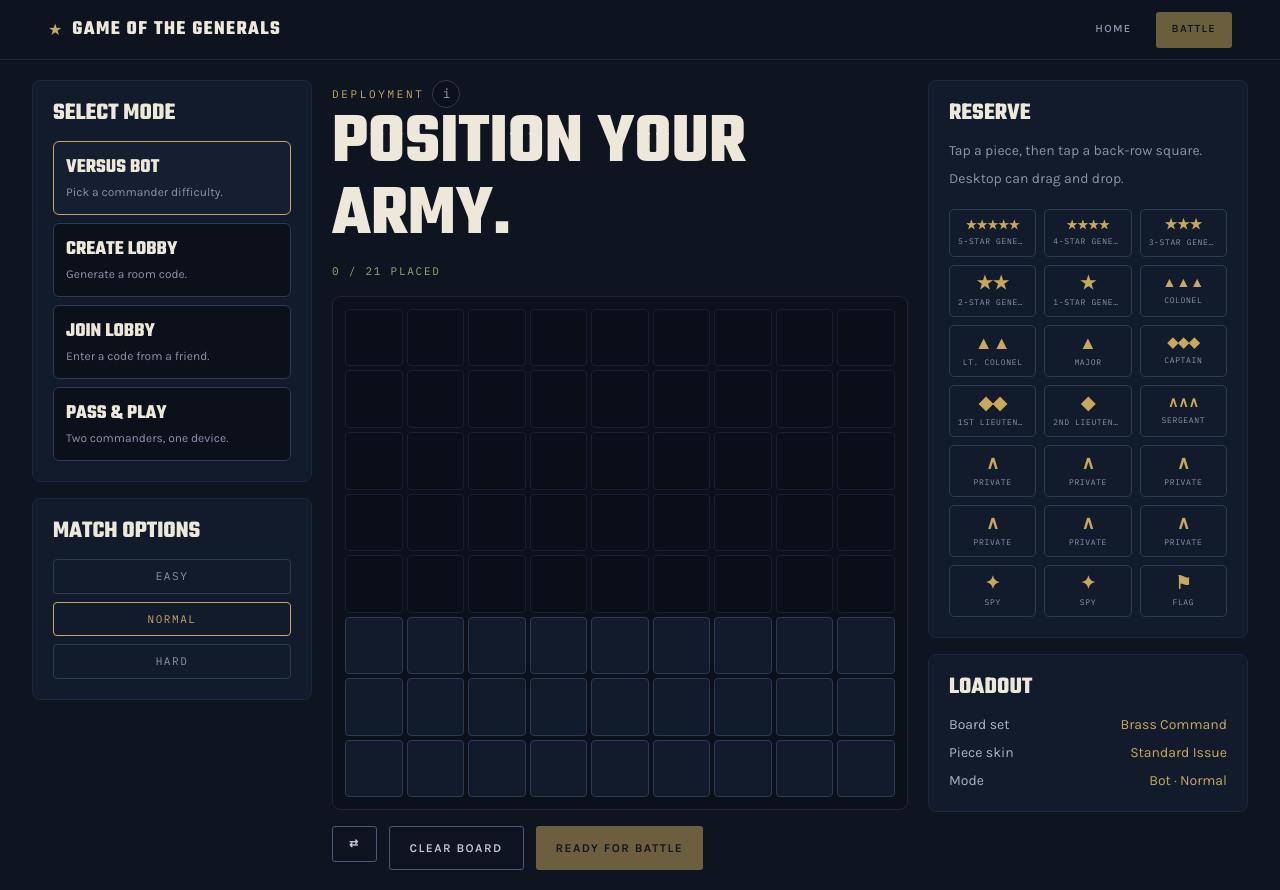
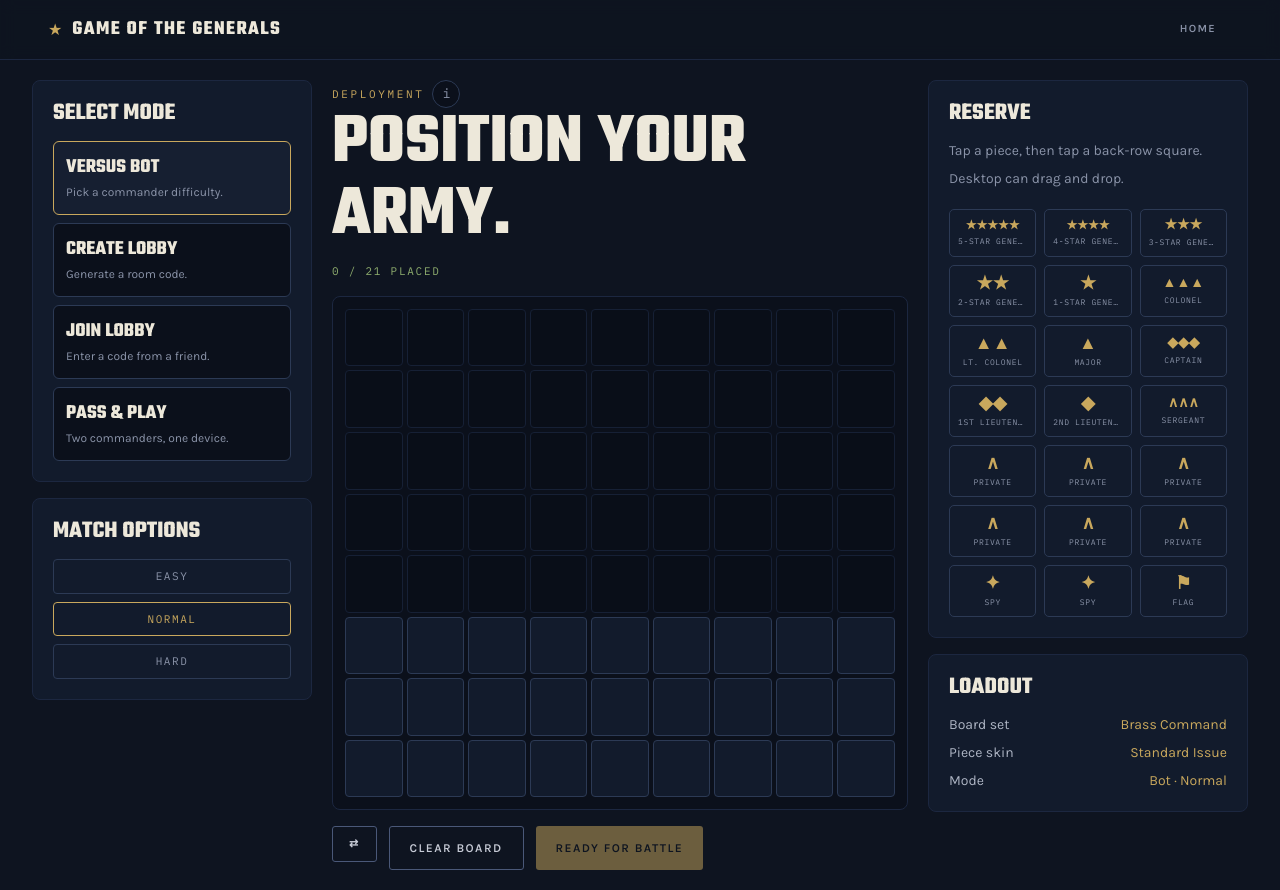
Before and after one commit to CJ-Uy/Game-of-the-Generals-Online, a Next.js app: page /play in a window 1280 px wide. Built offline with nearby package versions, Linux system fonts and the light colour scheme.

Commit message:
fix: remove duplicate header battle action
Keep the play setup header focused on navigation and leave the battle action as the primary CTA below the board.

```diff
--- a/src/components/play/board-setup.tsx
+++ b/src/components/play/board-setup.tsx
@@ -127,9 +127,6 @@ export function BoardSetup() {
 				<div className="flex items-center gap-2">
 					<Button variant="ghost" size="sm" asChild>
 						<Link href="/">Home</Link>
-					</Button>
-					<Button size="sm" disabled={!ready}>
-						Battle
 					</Button>
 				</div>
 			</header>
```
